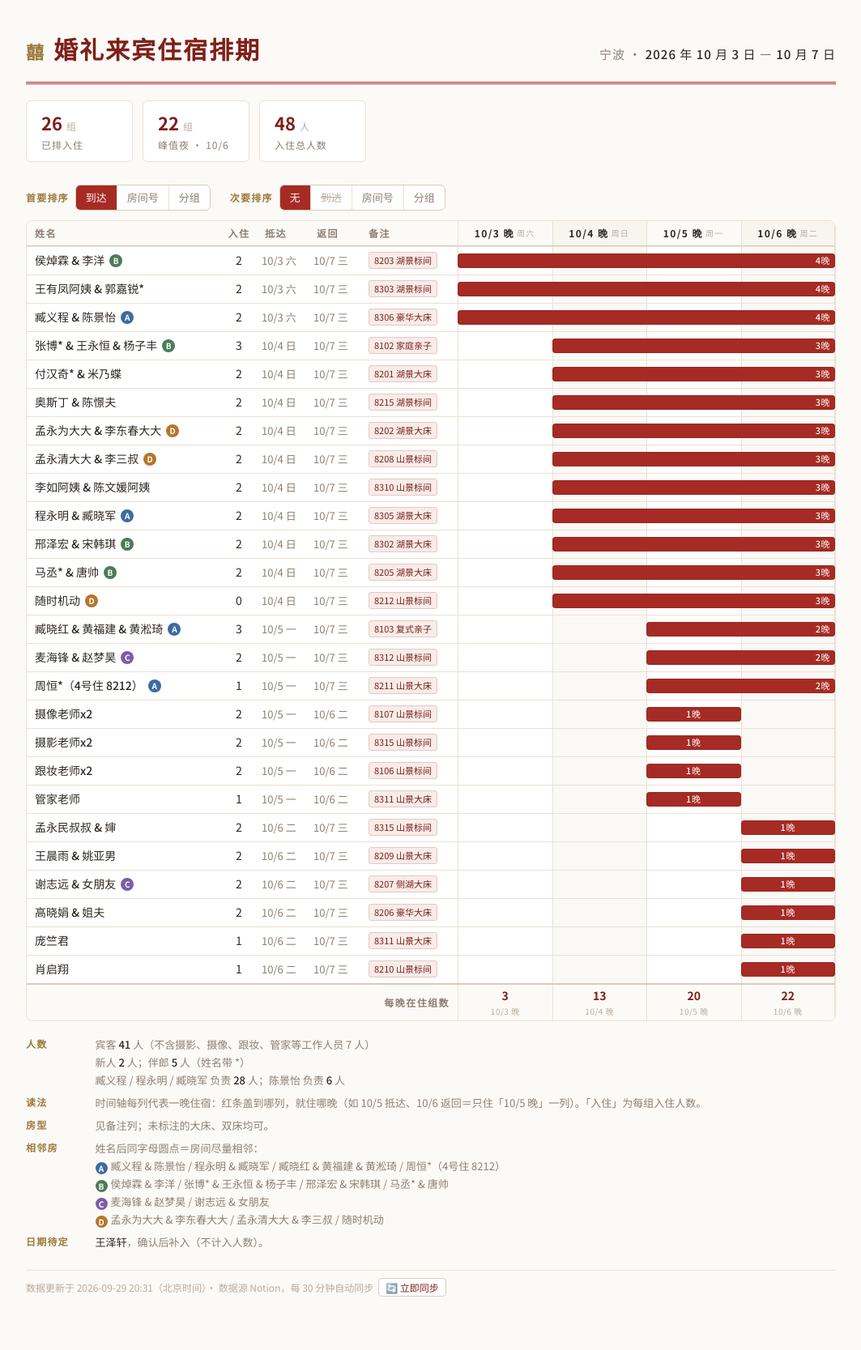
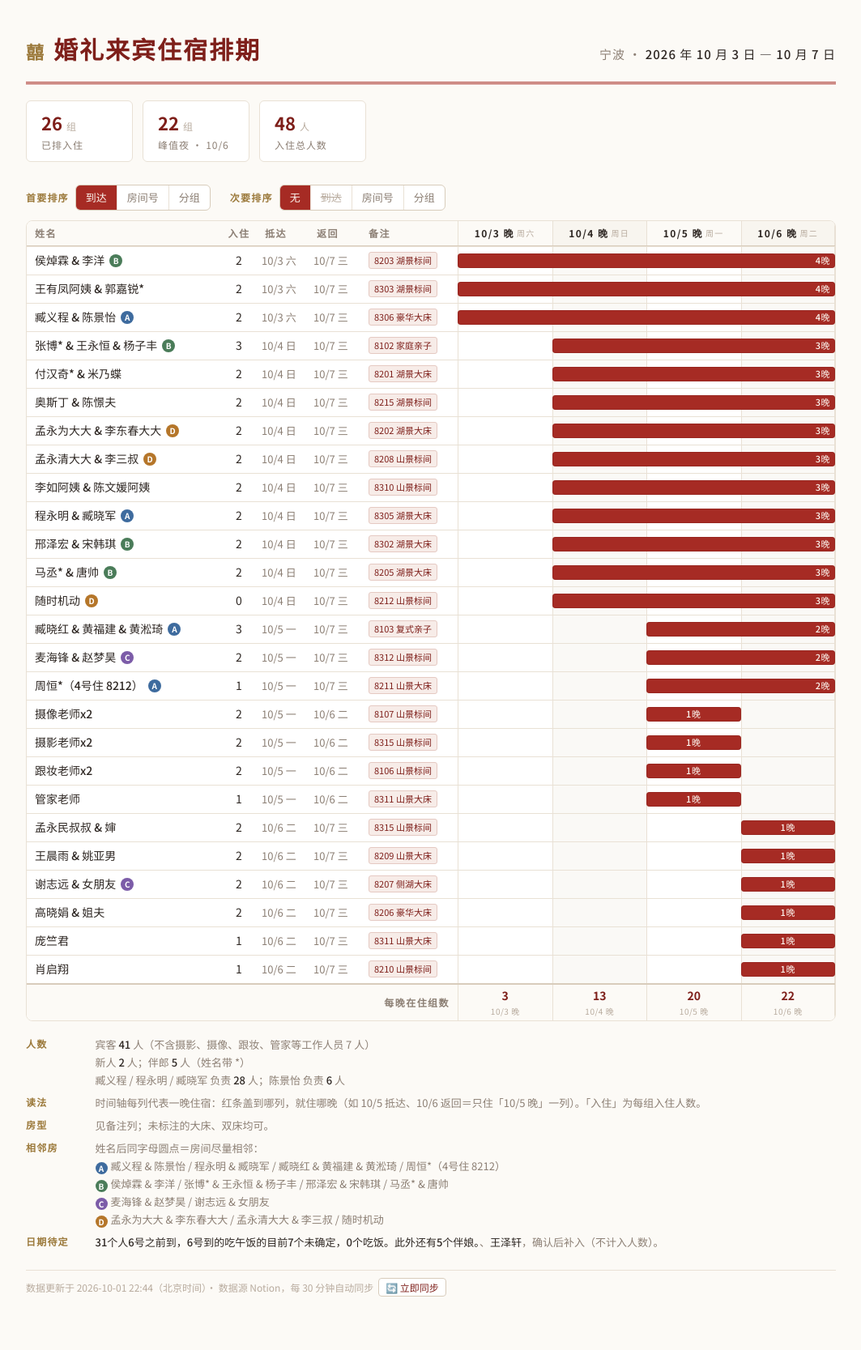
Before and after one commit to Lomolanisgo/lomolanisgo.github.io, a Jekyll site: the page wedding/index.html, which Jekyll copies as it is, in a window 1280 px wide. Shown: the whole page at 81% size, without its empty margins (108-1171 px from the left). Built offline with Jekyll 4.4.1, drawn with Linux system fonts in a browser that asks for light colours.

Commit message:
Sync wedding page from Notion

```diff
--- a/wedding/index.html
+++ b/wedding/index.html
@@ -307,10 +307,10 @@
       <span class="adj-item"><i class="adj d">D</i>孟永为大大 &amp; 李东春大大 / 孟永清大大 &amp; 李三叔 / 随时机动</span>
     </dd>
     <dt>日期待定</dt>
-    <dd><b>王泽轩</b>，确认后补入（不计入人数）。</dd>
+    <dd><b>31个人6号之前到，6号到的吃午饭的目前7个未确定，0个吃饭。此外还有5个伴娘。</b>、<b>王泽轩</b>，确认后补入（不计入人数）。</dd>
   </dl>
 
-  <p class="pagefoot">数据更新于 2026-09-29 20:31（北京时间）· 数据源 Notion，每 30 分钟自动同步<a class="syncbtn" href="https://github.com/Lomolanisgo/lomolanisgo.github.io/actions/workflows/update-wedding.yml" target="_blank" rel="noopener">🔄 立即同步</a></p>
+  <p class="pagefoot">数据更新于 2026-10-01 22:44（北京时间）· 数据源 Notion，每 30 分钟自动同步<a class="syncbtn" href="https://github.com/Lomolanisgo/lomolanisgo.github.io/actions/workflows/update-wedding.yml" target="_blank" rel="noopener">🔄 立即同步</a></p>
 </div>
 <script>
 (function () {
```
